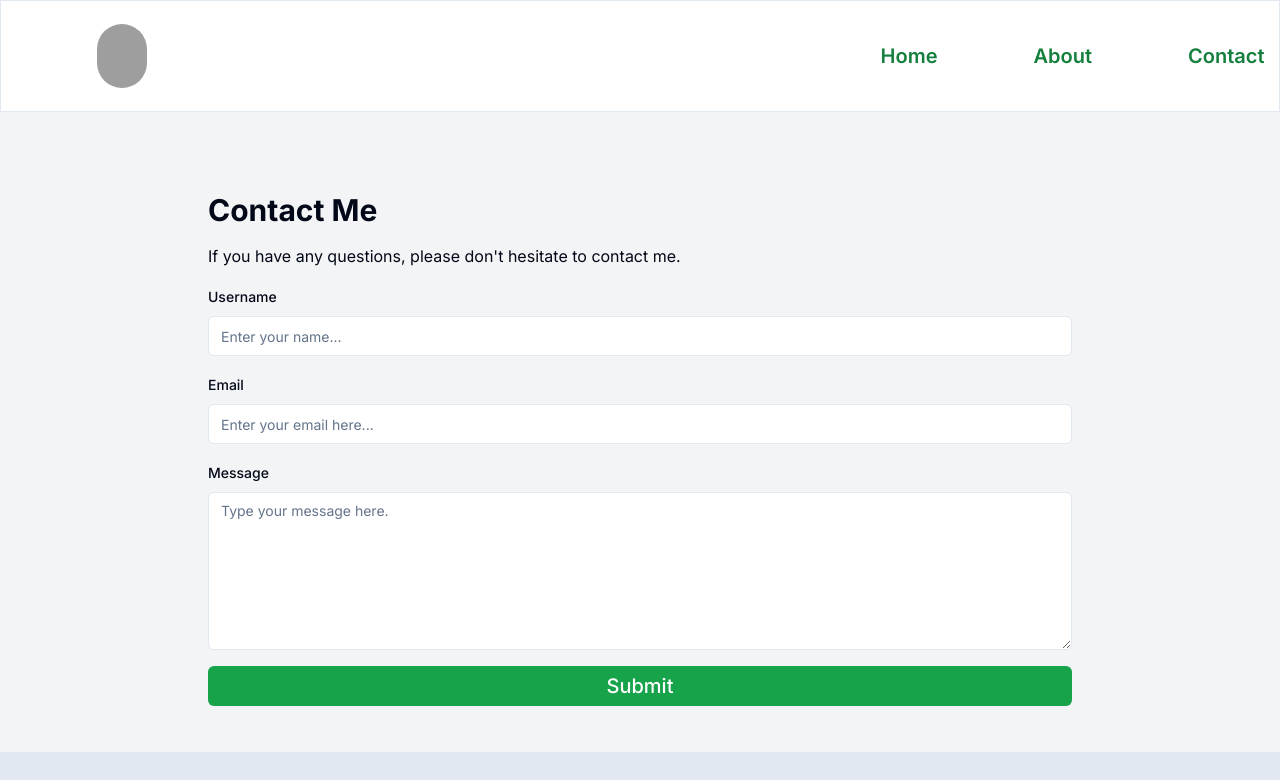
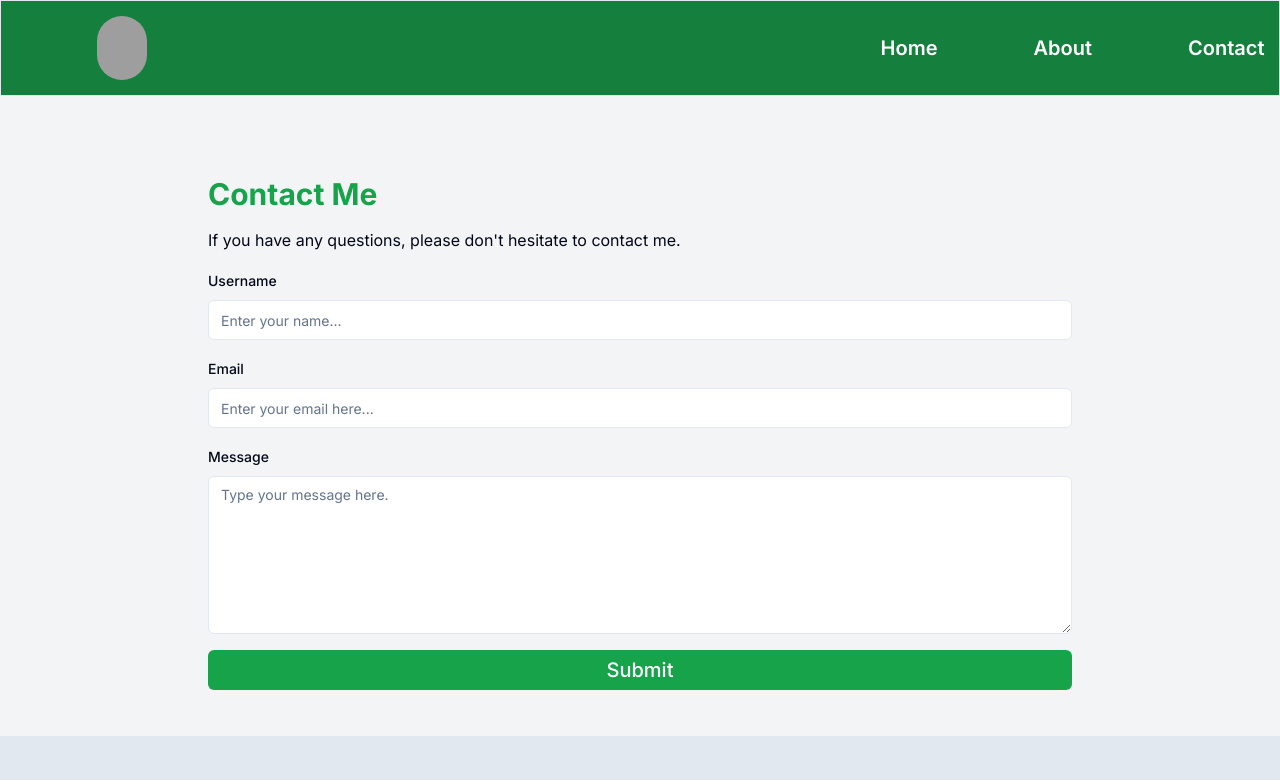
Before and after one commit to AbhishekTyagi0/advocate-shiva, a Next.js app: page /contact in a window 1280 px wide. Shown: the top 780 px of the page. Built offline with nearby package versions, Linux system fonts and the light colour scheme; grey boxes are pictures that could not be loaded.

Commit message:
build corrected

```diff
--- a/src/app/(public)/contact/page.tsx
+++ b/src/app/(public)/contact/page.tsx
@@ -28,7 +28,7 @@ const formSchema = z.object({
   }),
 });
 
-const page = () => {
+const ContactPage: React.FC = () => {
   const form = useForm<z.infer<typeof formSchema>>({
     resolver: zodResolver(formSchema),
     defaultValues: {
@@ -62,9 +62,9 @@ const page = () => {
   }
   return (
     <div className="w-full lg:p-20 lg:px-52 p-10 h-[80vh] bg-gray-100">
-      <h1 className="text-3xl font-bold mb-4">Contact Me</h1>
+      <h1 className="text-3xl font-bold mb-4 text-green-600">Contact Me</h1>
       <p className="mb-4">
-        If you have any questions, please don't hesitate to contact me.
+        If you have any questions, please don&apos;t hesitate to contact me.
       </p>
       <Form {...form}>
         <form
@@ -91,11 +91,7 @@ const page = () => {
               <FormItem>
                 <FormLabel>Email </FormLabel>
                 <FormControl>
-                  <Input
-                    type="email"
-                    placeholder="Enter your email here..."
-                    {...field}
-                  />
+                  <Input placeholder="Enter your email here..." {...field} />
                 </FormControl>
                 <FormMessage />
               </FormItem>
@@ -111,7 +107,6 @@ const page = () => {
                 <FormControl>
                   <Textarea
                     placeholder="Type your message here."
-                    id="message"
                     {...field}
                     rows={7}
                   />
@@ -132,4 +127,4 @@ const page = () => {
   );
 };
 
-export default page;
+export default ContactPage;
--- a/src/app/components/Navbar.tsx
+++ b/src/app/components/Navbar.tsx
@@ -8,7 +8,7 @@ const Navbar: React.FC = () => {
   const [active, setActive] = React.useState(false);
 
   return (
-    <div className="flex w-full justify-between items-center h-28 md:px-24 px-6 py-10 border sticky bg-white z-50 top-0">
+    <div className="flex w-full justify-between items-center h-24 md:px-24 px-6 py-8 border sticky bg-green-700 z-50 top-0">
       <div className="cursor-pointer h-full flex items-center justify-center">
         <Image
           src="/assets/shiva_image.png"
@@ -26,28 +26,28 @@ const Navbar: React.FC = () => {
             onClick={() => setActive(!active)}
           />
         </p>
-        <ul className="flex gap-24 max-md:hidden w-[40%] right-0 font-semibold text-green-700 bg-white text-xl px-20">
+        <ul className="flex gap-24 max-md:hidden w-[40%] right-0 font-semibold text-white bg-green-700 text-xl px-20">
           <Link href="/">
-            <li className="cursor-pointer hover:text-green-700 hover:underline underline-offset-8">
+            <li className="cursor-pointer hover:text-black hover:underline underline-offset-8">
               Home
             </li>
           </Link>
           <Link href="/about">
-            <li className="cursor-pointer hover:text-green-700 hover:underline underline-offset-8">
+            <li className="cursor-pointer hover:text-black hover:underline underline-offset-8">
               About
             </li>
           </Link>
           <Link href="/contact">
-            <li className="cursor-pointer hover:text-green-700 hover:underline underline-offset-8">
+            <li className="cursor-pointer hover:text-black hover:underline underline-offset-8">
               Contact
             </li>
           </Link>
         </ul>
         {!active && (
-          <ul className="flex gap-12 md:hidden w-full  h-[calc(100vh-4rem)] absolute top-0 mt-28 font-bold items-center p-12 flex-col text-green-700 bg-slate-200 text-3xl  px-20 z-10">
+          <ul className="flex gap-12 md:hidden w-full  h-[calc(100vh-4rem)] absolute top-0 mt-24 font-bold items-center p-12 flex-col text-green-700 bg-slate-200 text-3xl  px-20 z-10">
             <Link href="/">
               <li
-                className="cursor-pointer hover:text-green-700 hover:underline underline-offset-8"
+                className="cursor-pointer hover:text-black hover:underline underline-offset-8"
                 onClick={() => setActive(!active)}
               >
                 Home
@@ -55,7 +55,7 @@ const Navbar: React.FC = () => {
             </Link>
             <Link href="/about">
               <li
-                className="cursor-pointer hover:text-green-700 hover:underline underline-offset-8"
+                className="cursor-pointer hover:text-black hover:underline underline-offset-8"
                 onClick={() => setActive(!active)}
               >
                 About
@@ -63,7 +63,7 @@ const Navbar: React.FC = () => {
             </Link>
             <Link href="/contact">
               <li
-                className="cursor-pointer hover:text-green-700 hover:underline underline-offset-8"
+                className="cursor-pointer hover:text-black hover:underline underline-offset-8"
                 onClick={() => setActive(!active)}
               >
                 Contact
```
